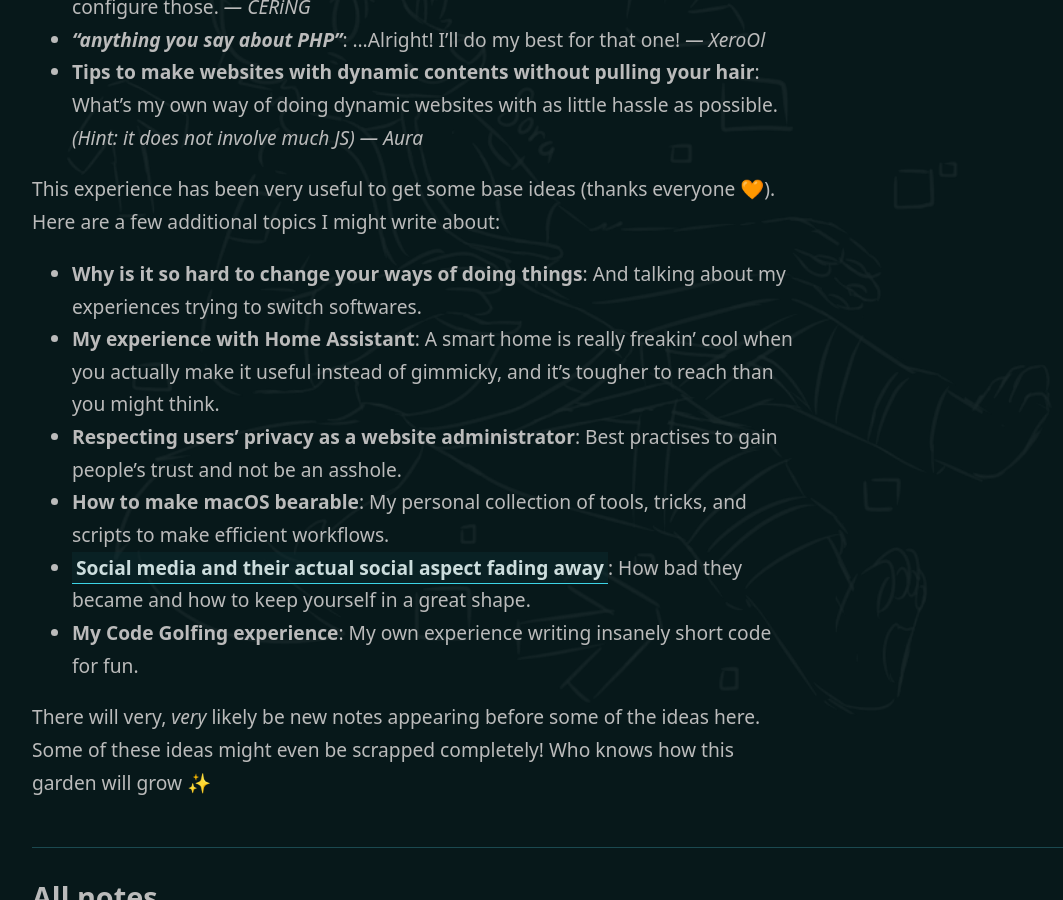
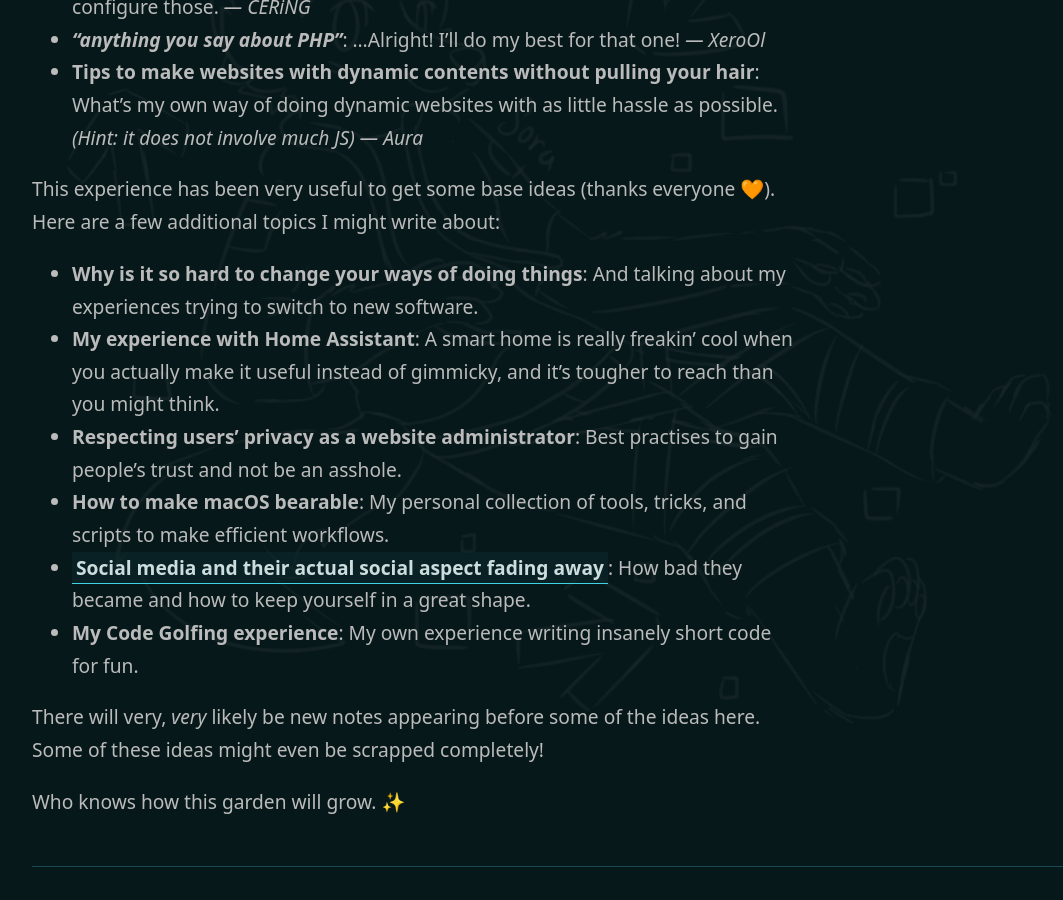
Before and after one commit to HeySora/garden.heysora.net, a Jekyll site: the page built from _notes/meta/garden-plans.md, in a window 1280 px wide and 900 px high, scrolled down 971 px. Shown: the whole window, without its empty margins (80-1143 px from the left). Built offline with Jekyll 4.4.1, drawn with Linux system fonts in a browser that asks for light colours; some web fonts are replaced; some of the changed text lies outside the part shown.

Commit message:
Improve phrasing

```diff
--- a/_notes/meta/garden-plans.md
+++ b/_notes/meta/garden-plans.md
@@ -15,11 +15,13 @@ As a start, I asked a few friends about which topics I'm knowledgeable about, an
 - **Tips to make websites with dynamic contents without pulling your hair**: What's my own way of doing dynamic websites with as little hassle as possible. *(Hint: it does not involve much JS)* *— Aura*{: .nobr}
 
 This experience has been very useful to get some base ideas (thanks everyone 🧡). Here are a few additional topics I might write about:
-- **Why is it so hard to change your ways of doing things**: And talking about my experiences trying to switch softwares.
+- **Why is it so hard to change your ways of doing things**: And talking about my experiences trying to switch to new software.
 - **My experience with Home Assistant**: A smart home is really freakin' cool when you actually make it useful instead of gimmicky, and it's tougher to reach than you might think.
 - **Respecting users' privacy as a website administrator**: Best practises to gain people's trust and not be an asshole.
 - **How to make macOS bearable**: My personal collection of tools, tricks, and scripts to make efficient workflows.
 - **[[social-medias-poison|Social media and their actual social aspect fading away]]**: How bad they became and how to keep yourself in a great shape.
 - **My Code Golfing experience**: My own experience writing insanely short code for fun.
 
-There will very, *very* likely be new notes appearing before some of the ideas here. Some of these ideas might even be scrapped completely! Who knows how this garden will grow ✨
+There will very, *very* likely be new notes appearing before some of the ideas here. Some of these ideas might even be scrapped completely!
+
+Who knows how this garden will grow. ✨
```
Also changed, not shown: other parts of _notes/meta/garden-plans.md (+1 -1 lines).
